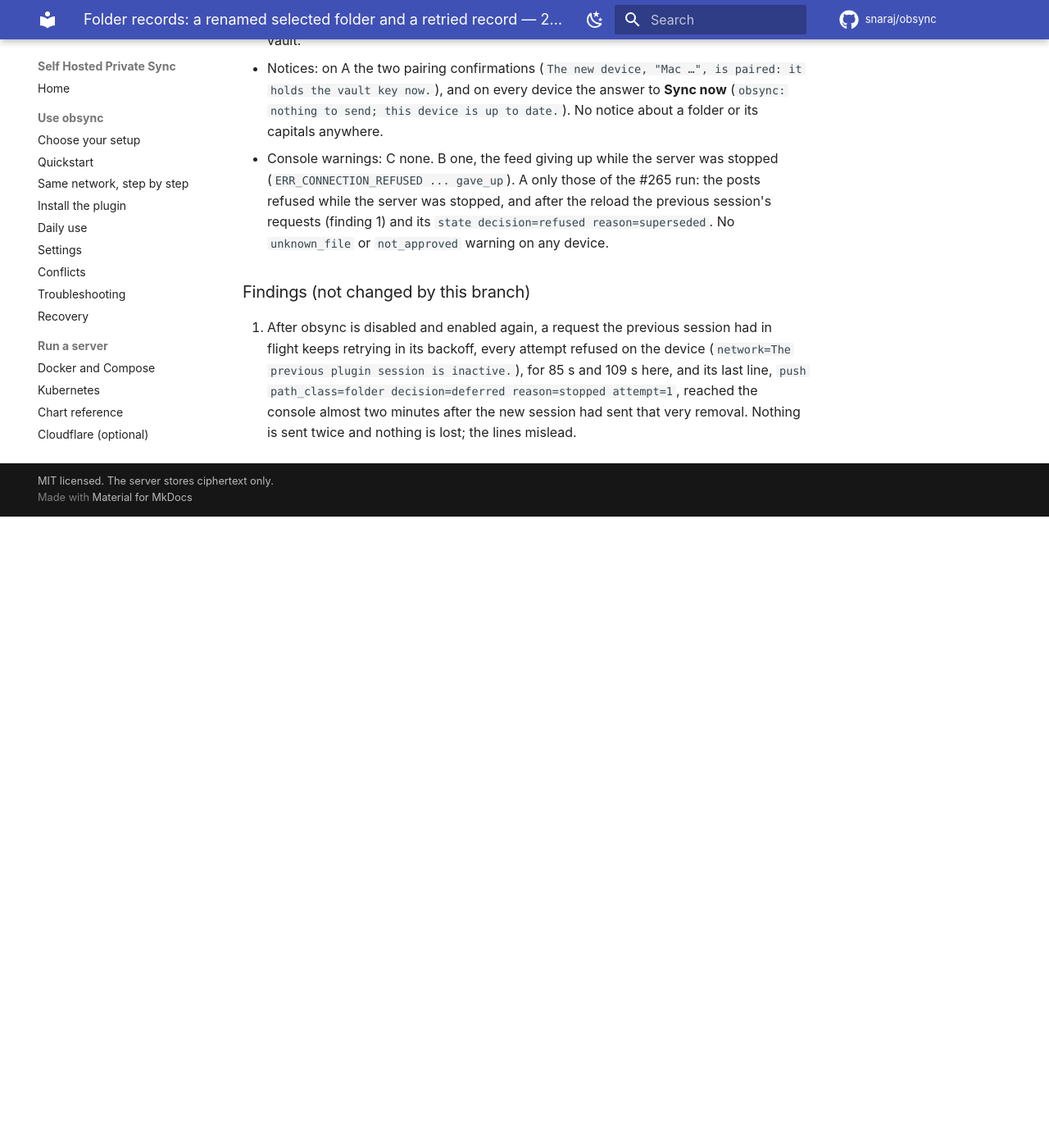
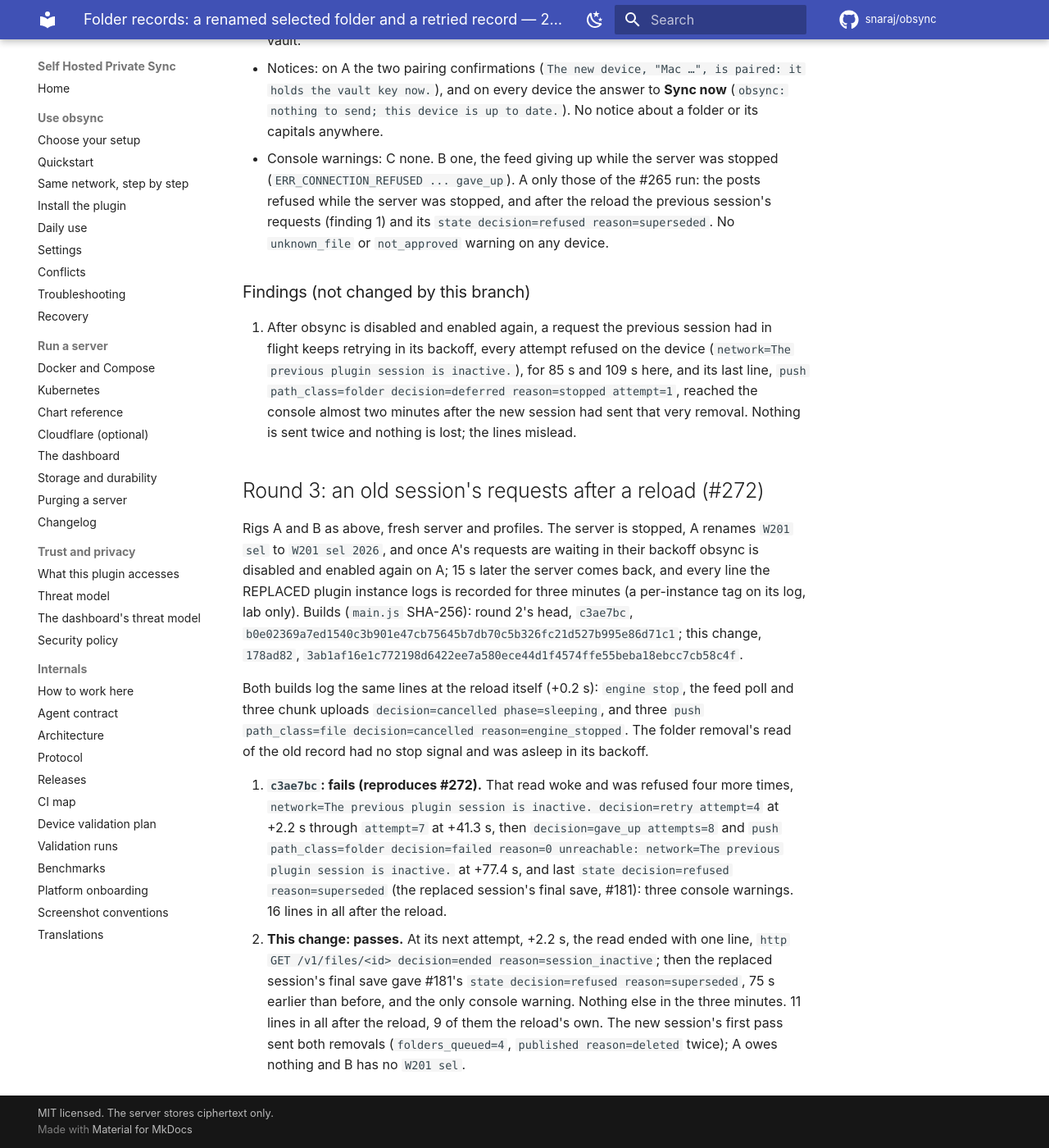
Before and after one commit to snaraj/obsync, an MkDocs documentation site: the page built from docs/validation-runs/2026-09-29-folder-scope.md, in a window 1280 px wide and 1400 px high, scrolled down 5382 px. Shown: the whole window at 82% size. Built offline with MkDocs 1.6.1 and Material for MkDocs 9.7.7, drawn with Linux system fonts in a browser that asks for light colours; comment, search, counter and statistics services are not loaded; before the commit the page ends 6012 px from its top, so only the background shows below that.

Commit message:
docs(validation): live record for an old session's requests after a reload (#272)
Problem. #272 was seen live on a macOS rig; its fix needs the same live
scenario before and after, with the replaced plugin instance's lines told
from the new instance's.

Changes.
1. `docs/validation-runs/2026-09-29-folder-scope.md`, "Round 3": round 2's
   reload-while-the-server-is-down scenario on macOS Obsidian 1.13.4 rigs,
   at round 2's head `c3ae7bc` (`main.js` b0e02369...) and at `178ad82`
   (3ab1af16...), every line of the replaced instance recorded for three
   minutes after the reload.

Evidence (the record's own numbers).
- `c3ae7bc`: 16 lines after the reload -- the reload's own 9, four refused
  retries of a folder removal's read (+2.2 s to +41.3 s), `gave_up` and
  `push path_class=folder decision=failed` at +77.4 s, then #181's `state
  decision=refused reason=superseded`; three console warnings.
- `178ad82`: 11 -- the same 9, one `decision=ended reason=session_inactive`
  at +2.2 s, and the superseded line 75 s earlier than before, the only
  console warning. The new session sent both removals; B has no old folder.

+/- product +0 -0; tests +0 -0; docs +36 -0.

- Opus5.5

```diff
--- a/docs/validation-runs/2026-09-29-folder-scope.md
+++ b/docs/validation-runs/2026-09-29-folder-scope.md
@@ -229,3 +229,39 @@
    path_class=folder decision=deferred reason=stopped attempt=1`, reached
    the console almost two minutes after the new session had sent that very
    removal. Nothing is sent twice and nothing is lost; the lines mislead.
+
+## Round 3: an old session's requests after a reload (#272)
+
+Rigs A and B as above, fresh server and profiles. The server is stopped, A
+renames `W201 sel` to `W201 sel 2026`, and once A's requests are waiting in
+their backoff obsync is disabled and enabled again on A; 15 s later the
+server comes back, and every line the REPLACED plugin instance logs is
+recorded for three minutes (a per-instance tag on its log, lab only).
+Builds (`main.js` SHA-256): round 2's head, `c3ae7bc`,
+`b0e02369a7ed1540c3b901e47cb75645b7db70c5b326fc21d527b995e86d71c1`; this
+change, `178ad82`,
+`3ab1af16e1c772198d6422ee7a580ece44d1f4574ffe55beba18ebcc7cb58c4f`.
+
+Both builds log the same lines at the reload itself (+0.2 s): `engine stop`,
+the feed poll and three chunk uploads `decision=cancelled phase=sleeping`,
+and three `push path_class=file decision=cancelled reason=engine_stopped`.
+The folder removal's read of the old record had no stop signal and was
+asleep in its backoff.
+
+1. **`c3ae7bc`: fails (reproduces #272).** That read woke and was refused
+   four more times, `network=The previous plugin session is inactive.
+   decision=retry attempt=4` at +2.2 s through `attempt=7` at +41.3 s, then
+   `decision=gave_up attempts=8` and `push path_class=folder
+   decision=failed reason=0 unreachable: network=The previous plugin
+   session is inactive.` at +77.4 s, and last `state decision=refused
+   reason=superseded` (the replaced session's final save, #181): three
+   console warnings. 16 lines in all after the reload.
+2. **This change: passes.** At its next attempt, +2.2 s, the read ended
+   with one line, `http GET /v1/files/<id> decision=ended
+   reason=session_inactive`; then the replaced session's final save gave
+   #181's `state decision=refused reason=superseded`, 75 s earlier than
+   before, and the only console warning. Nothing else in the three
+   minutes. 11 lines in all after the reload, 9 of them the reload's own.
+   The new session's first pass sent both removals (`folders_queued=4`,
+   `published reason=deleted` twice); A owes nothing and B has no `W201
+   sel`.
```
